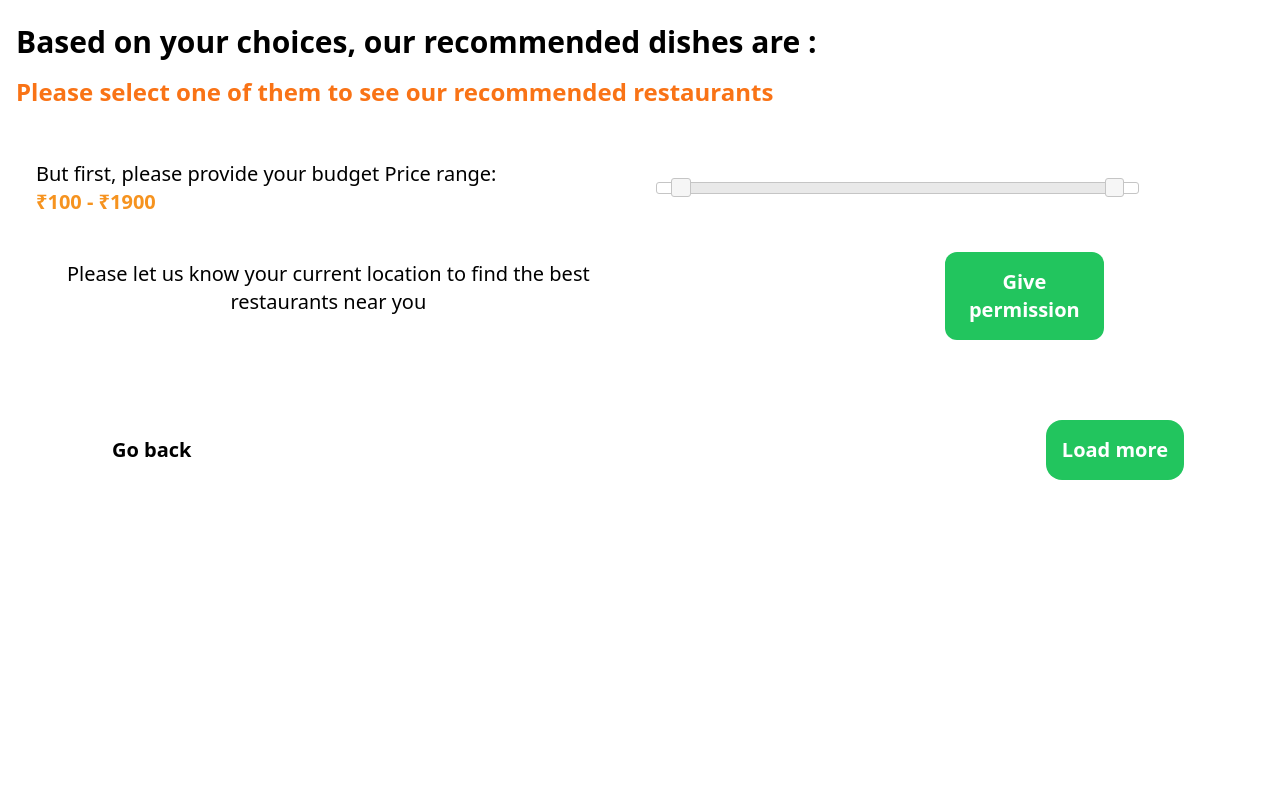
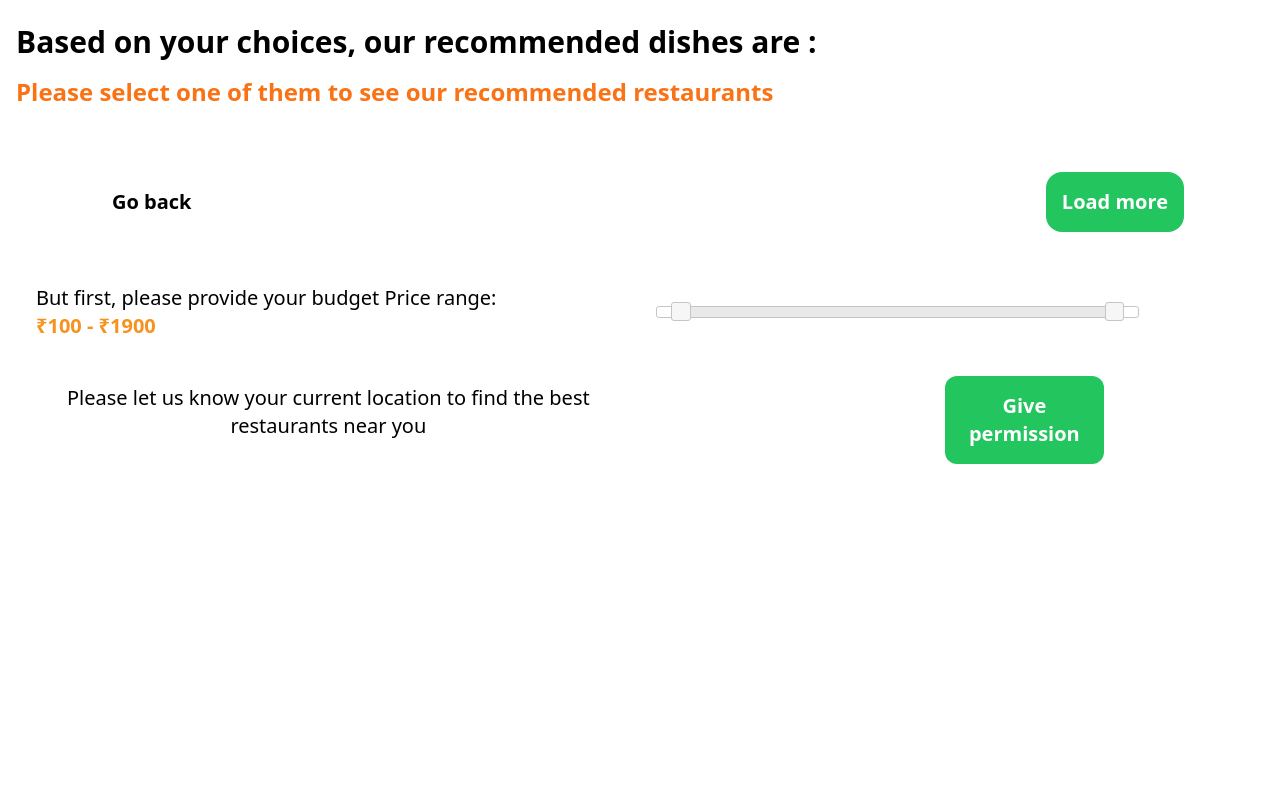
Before and after one commit to gouravengineer/flask-recomendation, a Flask app: template food_recommendation/templates/recommend.html in a window 1280 px wide. Shown: the part 16-816 px from the top of the page. Run offline with Flask 3, Linux system fonts and the light colour scheme; the template is opened without the code that fills it, so the values that code supplies are empty; some libraries are stand-ins or nearby versions.

Commit message:
Updated the recommendation ui

```diff
--- a/food_recommendation/templates/recommend.html
+++ b/food_recommendation/templates/recommend.html
@@ -89,6 +89,10 @@
             </div>
         {% endfor %}
       </div>
+      <div class="flex justify-between sm:px-20 sm:py-8">
+        <button id="go-back"  class="p-4 bg-white text-black font-semibold text-xl rounded-2xl hover:scale-[1.20]" onclick="GoBack()">  Go back  </button>
+        <button  id="load-more"  class="p-4 bg-green-500 text-white font-semibold text-xl rounded-2xl hover:scale-[1.20]" onclick="LoadMore()">  Load more  </button>
+      </div>
 
       <div class="flex flex-col lg:flex-row gap-4 items-center p-[20px] w-full" >
         <p class="w-full lg:w-1/2 text-xl ">But first, please provide your budget
@@ -99,19 +103,11 @@
 
 
       </div>
-      <div class="flex px-4 lg:pr-40 text-xl mt-4 flex-col lg:flex-row lg:gap-[20rem] justify-between">
+      <div class="flex px-4 lg:pr-40 text-xl mt-4 flex-col lg:flex-row lg:gap-[20rem] justify-between mb-8">
       <p class="bg-white text-center text-black p-2 rounded-2xl ">Please let us know your current location to find the best restaurants near you</p>
       <button class="bg-green-500 rounded-xl text-white hover:text-green-500 hover:bg-white p-4 text-xl font-semibold " onclick="initGeolocation()">Give permission</button>
     </div>
     </div>
-
-
-    <div class="flex justify-between p-20">
-      <button id="go-back"  class="p-4 bg-white text-black font-semibold text-xl rounded-2xl hover:scale-[1.20]" onclick="GoBack()">  Go back  </button>
-      <button  id="load-more"  class="p-4 bg-green-500 text-white font-semibold text-xl rounded-2xl hover:scale-[1.20]" onclick="LoadMore()">  Load more  </button>
-      <!-- <button id="next" onclick=""></button> -->
-    </div>
-
 
     <script>
       document.addEventListener("DOMContentLoaded", () => {
```
